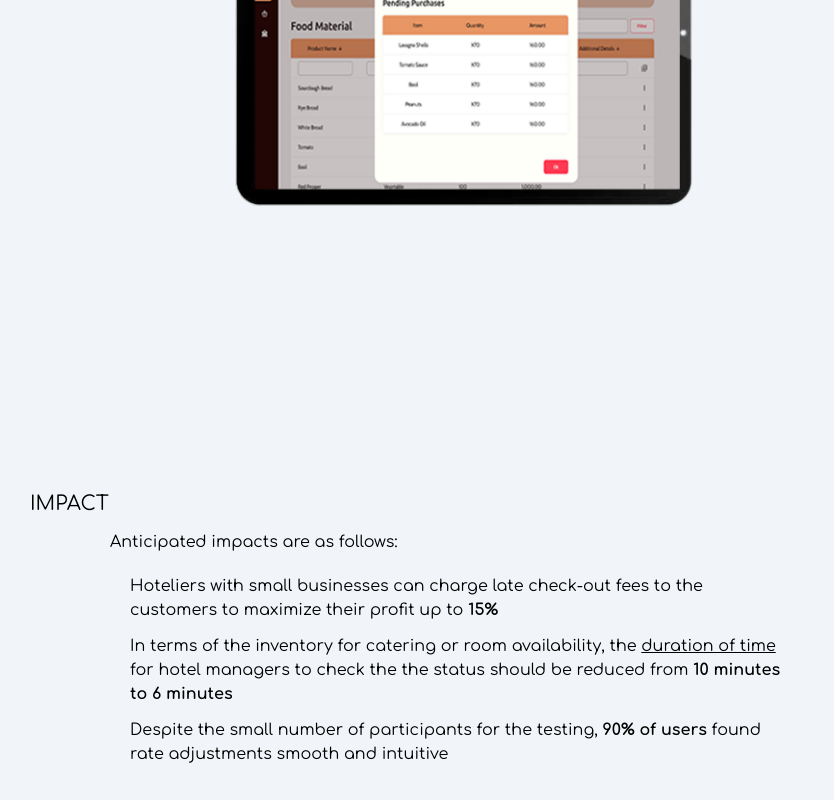
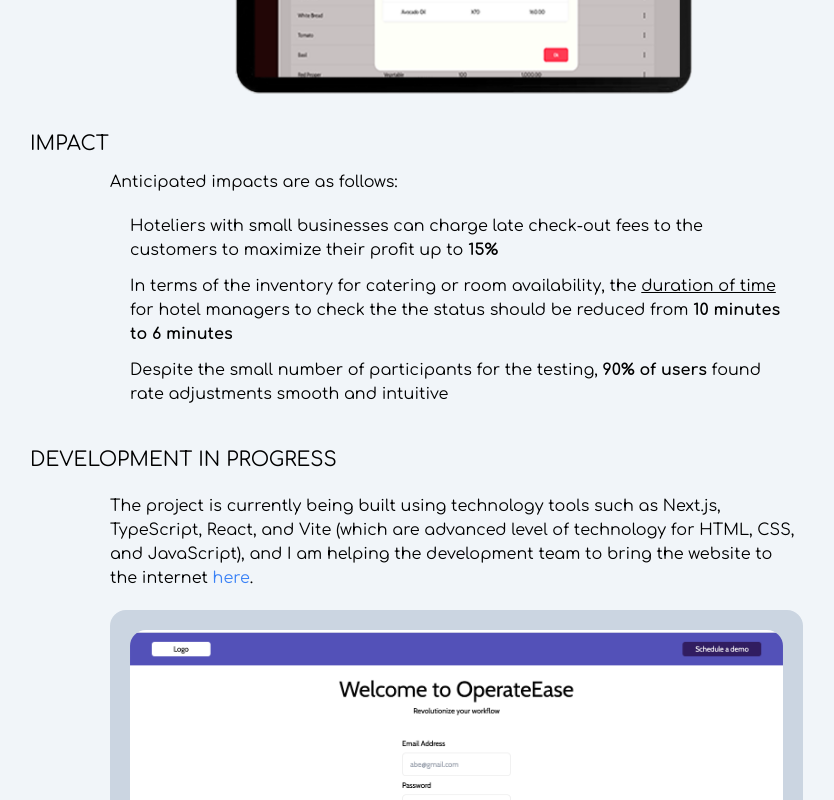
Before and after one commit to johnjang94/portfolio-ver-3, a React (Vite) app: page /operate in a window 1280 px wide. Shown: the part 2360-3160 px from the top of the page, without its empty margins (202-1036 px from the left). Built offline with nearby package versions, Linux system fonts and the light colour scheme; no server answers.

Commit message:
fixing the margin for operation

```diff
--- a/src/pages/design/operate-ease.jsx
+++ b/src/pages/design/operate-ease.jsx
@@ -58,14 +58,14 @@ export default function OPERATE() {
   };
 
   const PublicContent = () => (
-    <div className="space-y-20">
+    <div className="space-y-10">
       <div id={1}>
         <Overview />
       </div>
       <div>
         <Solutions />
       </div>
-      <div>
+      <div className="md:-mt-40">
         <Impact />
       </div>
       <div>
@@ -75,7 +75,7 @@ export default function OPERATE() {
   );
 
   const PrivateContent = () => (
-    <div className="space-y-20">
+    <div className="space-y-10">
       <div id={1}>
         <Overview />
       </div>
@@ -214,7 +214,7 @@ export default function OPERATE() {
             <div className="hidden md:block"></div>
           )}
         </div>
-        <section className="md:w-4/6 mx-10 my-5 md:my-28">
+        <section className="md:w-4/6 mx-10 my-5 md:my-10">
           {isPasswordCorrect ? (
             <PrivateContent isPasswordCorrect={isPasswordCorrect} />
           ) : (
--- a/src/pages/design/operate/impact.jsx
+++ b/src/pages/design/operate/impact.jsx
@@ -3,7 +3,7 @@ import PropTypes from "prop-types";
 export default function Impact() {
   return (
     <div>
-      <h3 className="text-xl uppercase">Impact</h3>
+      <h3 className="text-xl uppercase md:-mt-52">Impact</h3>
       <div className="md:mx-20 my-3 space-y-5">
         <p>Anticipated impacts are as follows:</p>
         <ul className="m-5 space-y-3">
```
